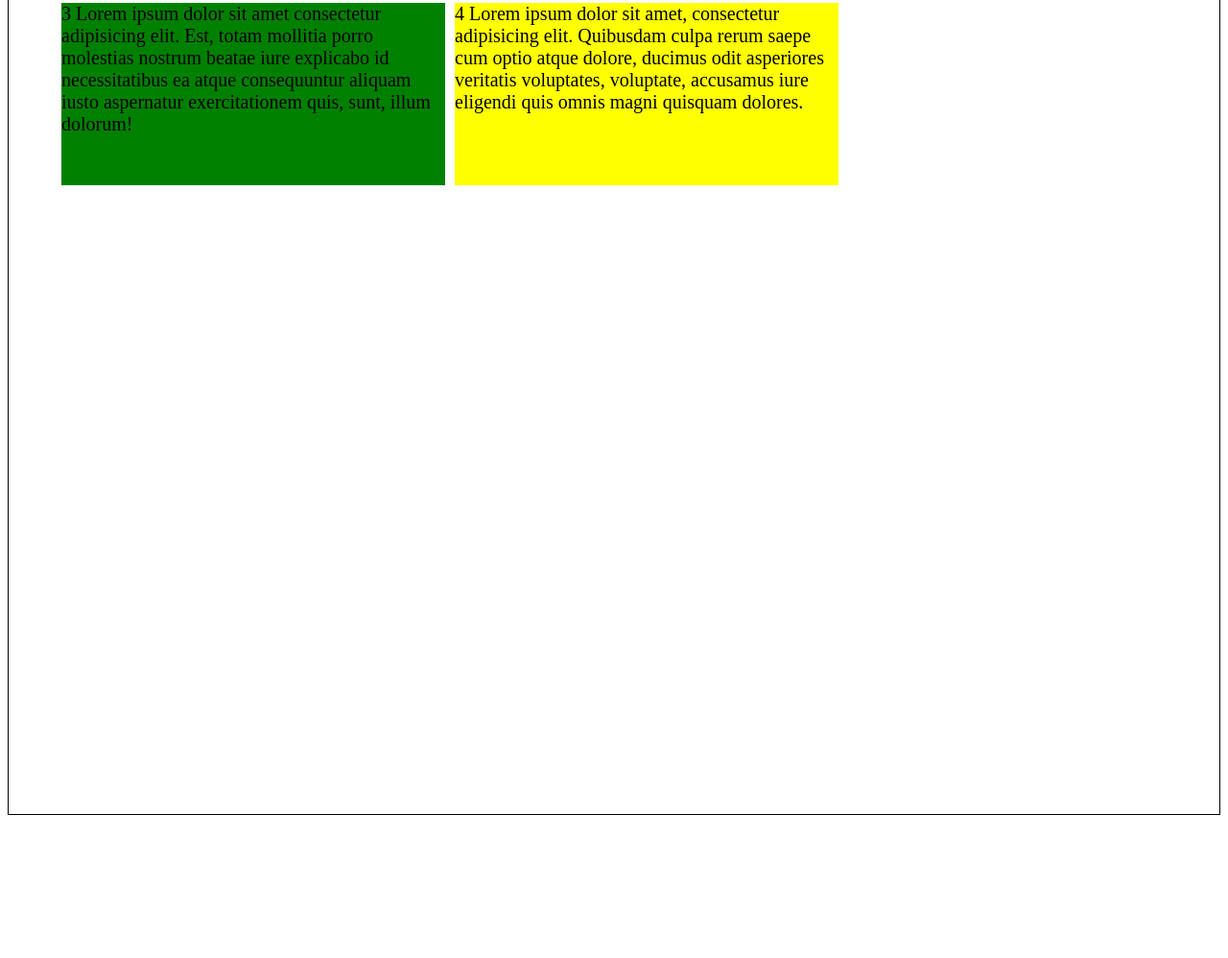
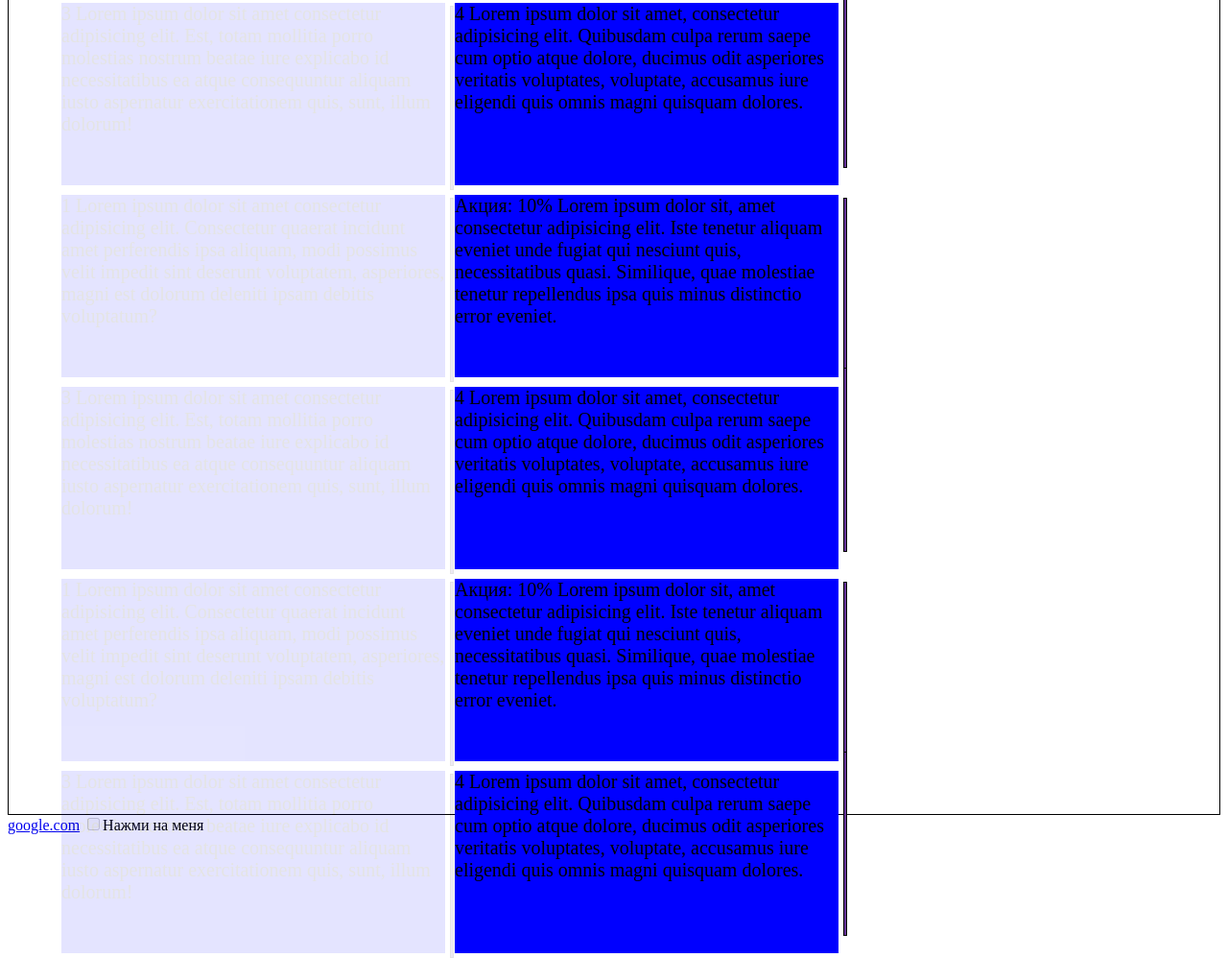
Before and after one commit to AndreiMedvedevSaratov/maxima5, a plain HTML site: page index.html in a window 1280 px wide. Shown: the part 261-1259 px from the top of the page at 96% size. Before the commit the page ends 1118 px from the top, so only its background shows below. Drawn offline with Linux system fonts and the light colour scheme.

Commit message:
Псевдоклассы и псевдоэлементы

```diff
--- a/index.html
+++ b/index.html
@@ -13,16 +13,42 @@
     <div class="item-1">1 Lorem ipsum dolor sit amet consectetur adipisicing elit. Consectetur quaerat incidunt amet
       perferendis ipsa aliquam, modi possimus velit impedit sint deserunt voluptatem, asperiores, magni est dolorum
       deleniti ipsam debitis voluptatum?</div>
-    <div class="item-2">Акция: 10% Lorem ipsum dolor sit, amet consectetur adipisicing elit. Iste tenetur aliquam
+    <div class="item-1">Акция: 10% Lorem ipsum dolor sit, amet consectetur adipisicing elit. Iste tenetur aliquam
       eveniet unde fugiat qui nesciunt quis, necessitatibus quasi. Similique, quae molestiae tenetur repellendus ipsa
       quis minus distinctio error eveniet.</div>
-    <div class="item-3">3 Lorem ipsum dolor sit amet consectetur adipisicing elit. Est, totam mollitia porro molestias
+    <div class="item-1">3 Lorem ipsum dolor sit amet consectetur adipisicing elit. Est, totam mollitia porro molestias
       nostrum beatae iure explicabo id necessitatibus ea atque consequuntur aliquam iusto aspernatur exercitationem
       quis, sunt, illum dolorum!</div>
-    <div class="item-4">4 Lorem ipsum dolor sit amet, consectetur adipisicing elit. Quibusdam culpa rerum saepe cum
+    <div class="item-1">4 Lorem ipsum dolor sit amet, consectetur adipisicing elit. Quibusdam culpa rerum saepe cum
+      optio atque dolore, ducimus odit asperiores veritatis voluptates, voluptate, accusamus iure eligendi quis omnis
+      magni quisquam dolores.</div>
+    <div class="item-1">1 Lorem ipsum dolor sit amet consectetur adipisicing elit. Consectetur quaerat incidunt amet
+      perferendis ipsa aliquam, modi possimus velit impedit sint deserunt voluptatem, asperiores, magni est dolorum
+      deleniti ipsam debitis voluptatum?</div>
+    <div class="item-1">Акция: 10% Lorem ipsum dolor sit, amet consectetur adipisicing elit. Iste tenetur aliquam
+      eveniet unde fugiat qui nesciunt quis, necessitatibus quasi. Similique, quae molestiae tenetur repellendus ipsa
+      quis minus distinctio error eveniet.</div>
+    <div class="item-1">3 Lorem ipsum dolor sit amet consectetur adipisicing elit. Est, totam mollitia porro molestias
+      nostrum beatae iure explicabo id necessitatibus ea atque consequuntur aliquam iusto aspernatur exercitationem
+      quis, sunt, illum dolorum!</div>
+    <div class="item-1">4 Lorem ipsum dolor sit amet, consectetur adipisicing elit. Quibusdam culpa rerum saepe cum
+      optio atque dolore, ducimus odit asperiores veritatis voluptates, voluptate, accusamus iure eligendi quis omnis
+      magni quisquam dolores.</div>
+    <div class="item-1">1 Lorem ipsum dolor sit amet consectetur adipisicing elit. Consectetur quaerat incidunt amet
+      perferendis ipsa aliquam, modi possimus velit impedit sint deserunt voluptatem, asperiores, magni est dolorum
+      deleniti ipsam debitis voluptatum?</div>
+    <div class="item-1">Акция: 10% Lorem ipsum dolor sit, amet consectetur adipisicing elit. Iste tenetur aliquam
+      eveniet unde fugiat qui nesciunt quis, necessitatibus quasi. Similique, quae molestiae tenetur repellendus ipsa
+      quis minus distinctio error eveniet.</div>
+    <div class="item-1">3 Lorem ipsum dolor sit amet consectetur adipisicing elit. Est, totam mollitia porro molestias
+      nostrum beatae iure explicabo id necessitatibus ea atque consequuntur aliquam iusto aspernatur exercitationem
+      quis, sunt, illum dolorum!</div>
+    <div class="item-1">4 Lorem ipsum dolor sit amet, consectetur adipisicing elit. Quibusdam culpa rerum saepe cum
       optio atque dolore, ducimus odit asperiores veritatis voluptates, voluptate, accusamus iure eligendi quis omnis
       magni quisquam dolores.</div>
   </div>
+  <a href="https://www.google.com">google.com</a>
+  <input type="checkbox" disabled>Нажми на меня</input>
 </body>
 
 </html>
--- a/style.css
+++ b/style.css
@@ -14,6 +14,10 @@ html {
   align-content: flex-start;
 }
 
+.item-1:nth-child(2n + 1) {
+  opacity: 0.1;
+}
+
 .item-1,
 .item-2,
 .item-3,
@@ -24,8 +28,34 @@ html {
   display: block;
 }
 
+/* .item-1:hover,
+.item-2:hover,
+.item-3:hover,
+.item-4:hover {
+  opacity: 0.1;
+} */
+
+a:visited {
+  color: pink;
+}
+
+a:active {
+  color: red;
+}
+
 .item-1 {
   background-color: blue;
+}
+
+.item-1::after {
+  margin-left: 405px;
+  margin-top: -135px;
+  content: "";
+  display: block;
+  width: 2px;
+  height: 190px;
+  background-color: rebeccapurple;
+  border: 1px solid black;
 }
 
 .item-2 {
@@ -112,3 +142,13 @@ html {
     margin: 5px 0;
   } */
 }
+
+input[type="checkbox"]:disabled {
+  background-color: red;
+}
+
+.list li::before {
+  content: "😊";
+  margin-right: 15px;
+  font-size: 10px;
+}
```
